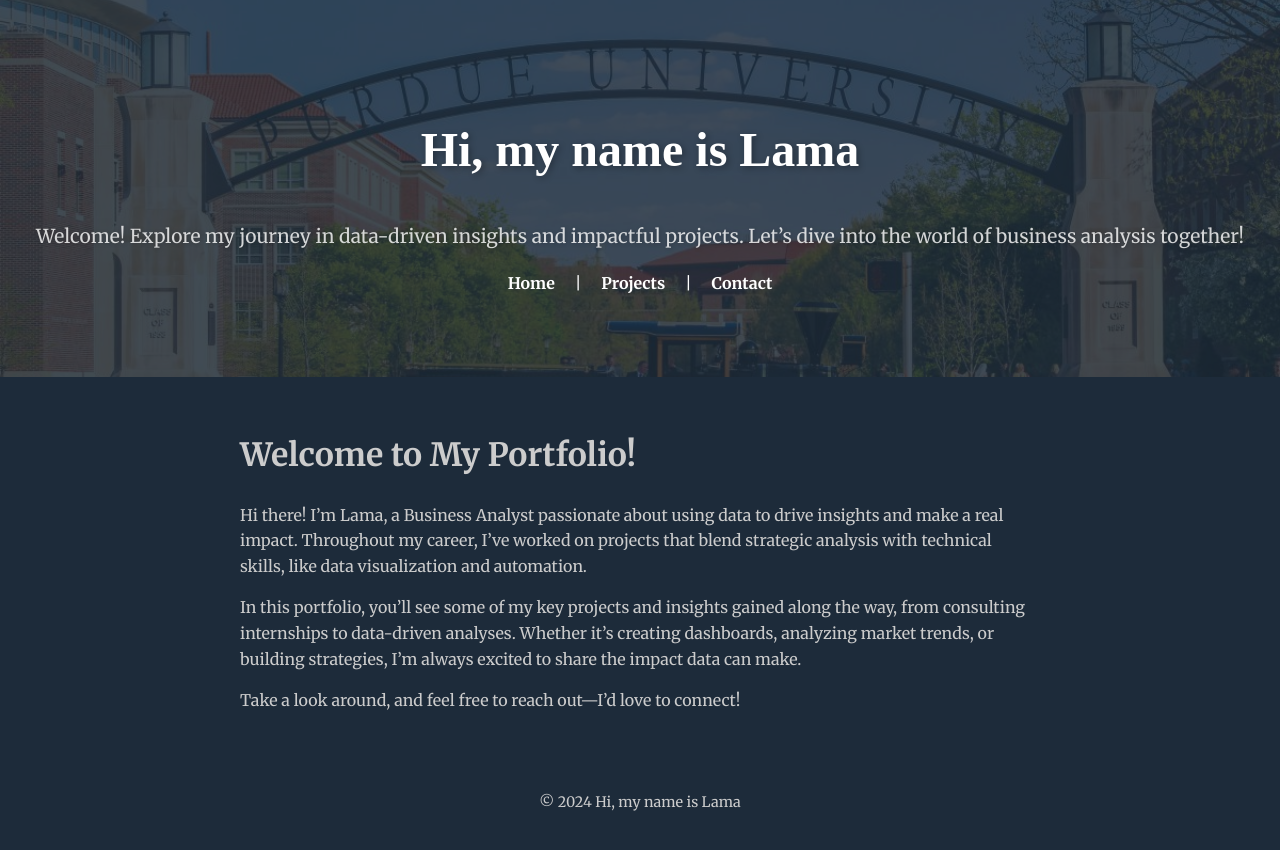
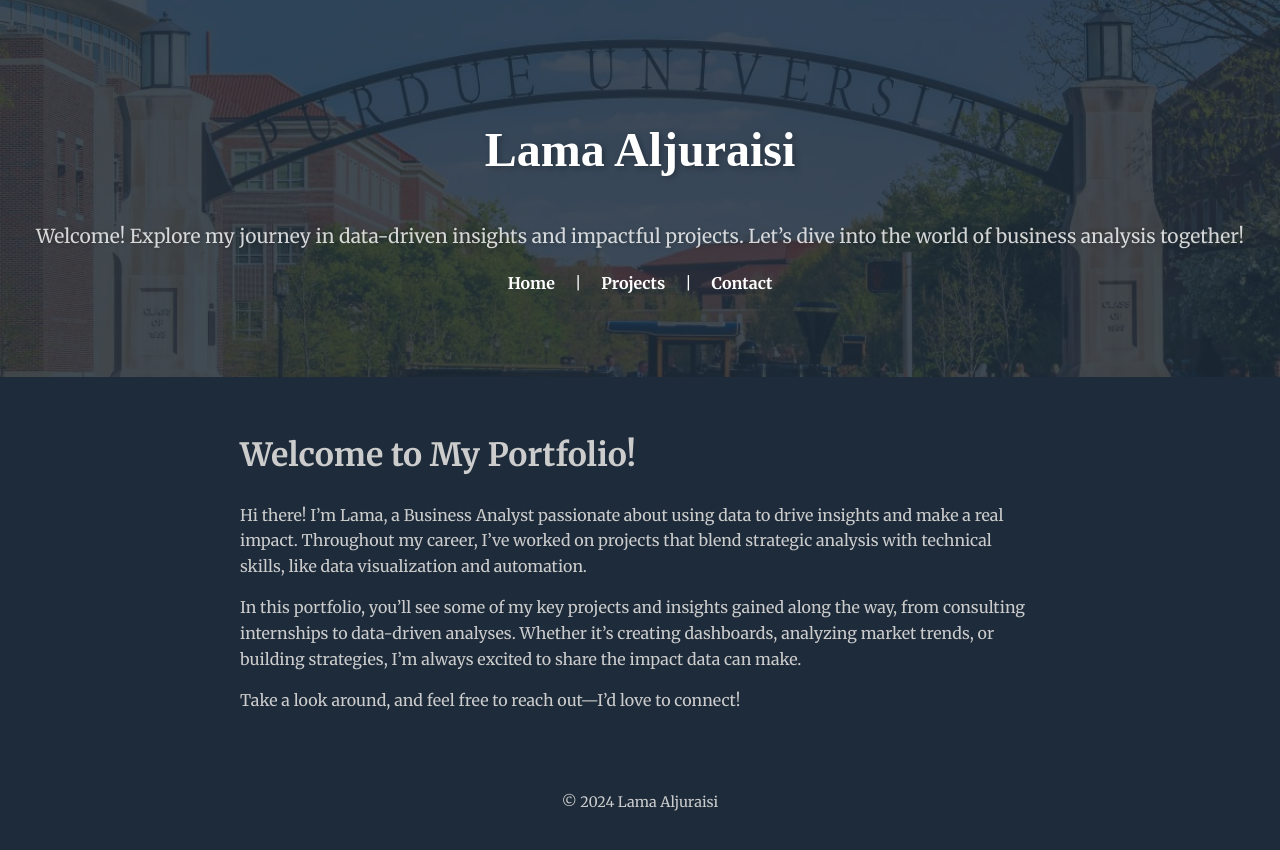
Before and after one commit to LamaJuraisi/Portfolio, a Jekyll site: the page built from index.md, in a window 1280 px wide. Shown: the top 850 px of the page. Built offline with Jekyll 4.4.1, drawn with Linux system fonts in a browser that asks for light colours; some web fonts are replaced.

Commit message:
Update _config.yml

```diff
--- a/_config.yml
+++ b/_config.yml
@@ -1,4 +1,4 @@
-title: "Hi, my name is Lama"
+title: "Lama Aljuraisi"
 description: "Welcome! Explore my journey in data-driven insights and impactful projects. Let’s dive into the world of business analysis together!"
 email: "Lama.juraisy@gmail.com"
 social:
```
